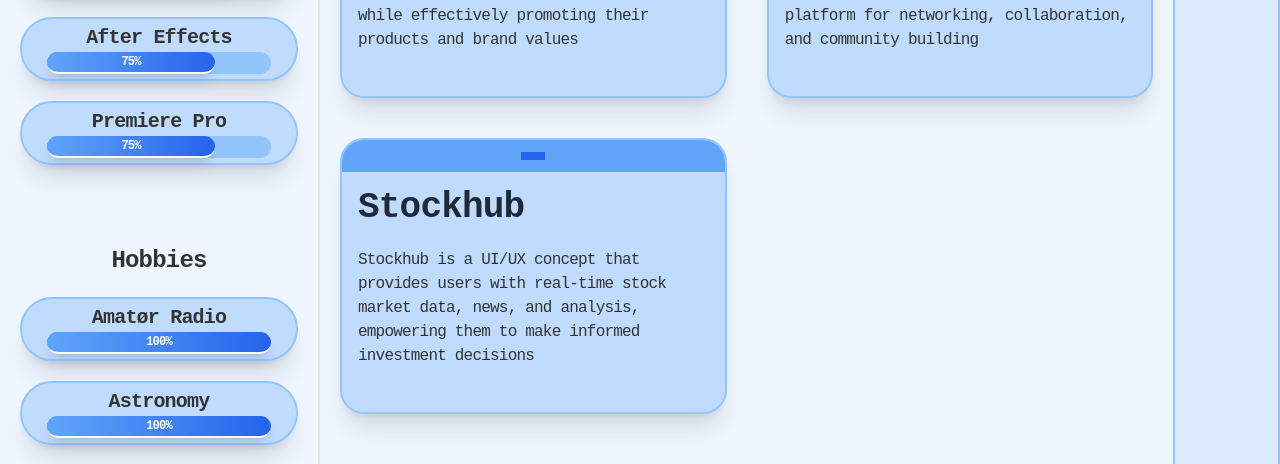
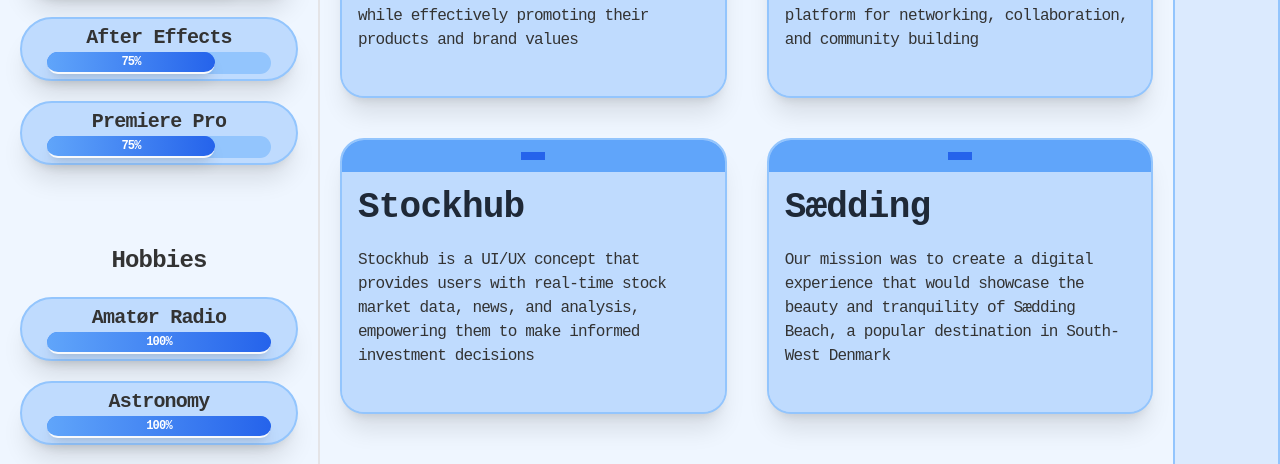
Before and after one commit to DanielPincu/Portfolio-Github, a Vue app: page / in a window 1280 px wide. Shown: the part 2320-2784 px from the top of the page. Built offline with nearby package versions, Linux system fonts and the light colour scheme; the HTML template or start-up script is replaced by a standard one; a web font is replaced by a local one.

Commit message:
Saedding

```diff
--- a/src/components/About.vue
+++ b/src/components/About.vue
@@ -36,7 +36,7 @@
 };
 
 const buttonText = computed(() => {
-  return isReadMore.value ? 'VUE less' : 'VUE more...';
+  return isReadMore.value ? '' : 'VUE more...';
 });
 </script>
 
--- a/src/modules/portfolio.js
+++ b/src/modules/portfolio.js
@@ -70,4 +70,14 @@
 
     },
 
+    {
+      title: 'Sædding',
+      description: "Our mission was to create a digital experience that would showcase the beauty and tranquility of Sædding Beach, a popular destination in South-West Denmark",
+      category: 'UI/UX',
+      imageUrl: '/assets/img/saedding.png',
+      dynamicLink: 'https://indd.adobe.com/view/87244edc-9900-46de-b2a3-469e5bea84c4',
+      details: 'The resulting interactive digital document features stunning visuals, engaging content, and interactive elements that bring the beach to life. Users can explore the various attractions, amenities, and activities available at Sædding Beach, making it easy to plan their visit and make the most of their time at this beautiful location. For this project we shot a drone video, took photos and created a digital magazine in Adobe InDesign',
+
+    },
+
   ];
```
Also changed, not shown: public/assets/img/saedding.png (added).
